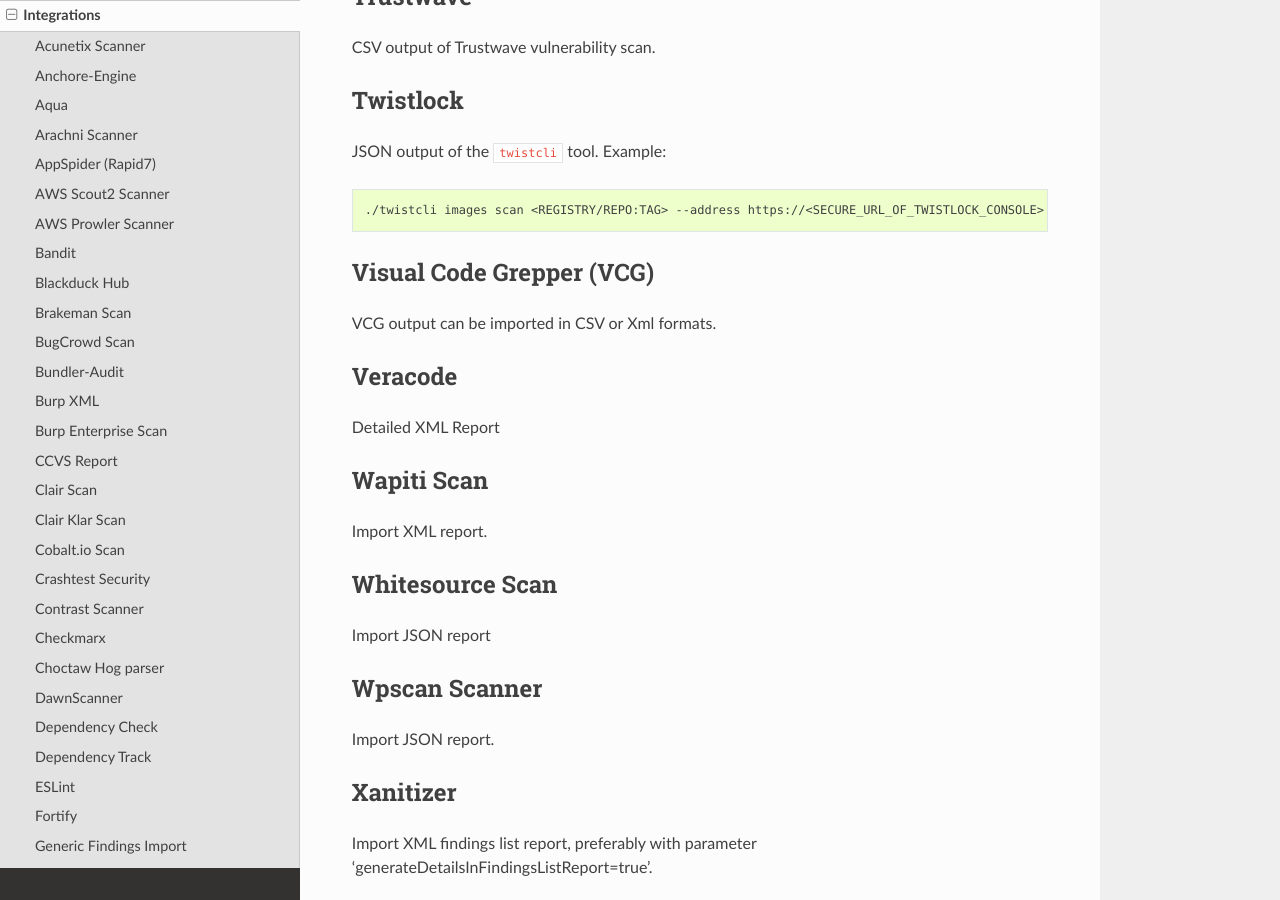
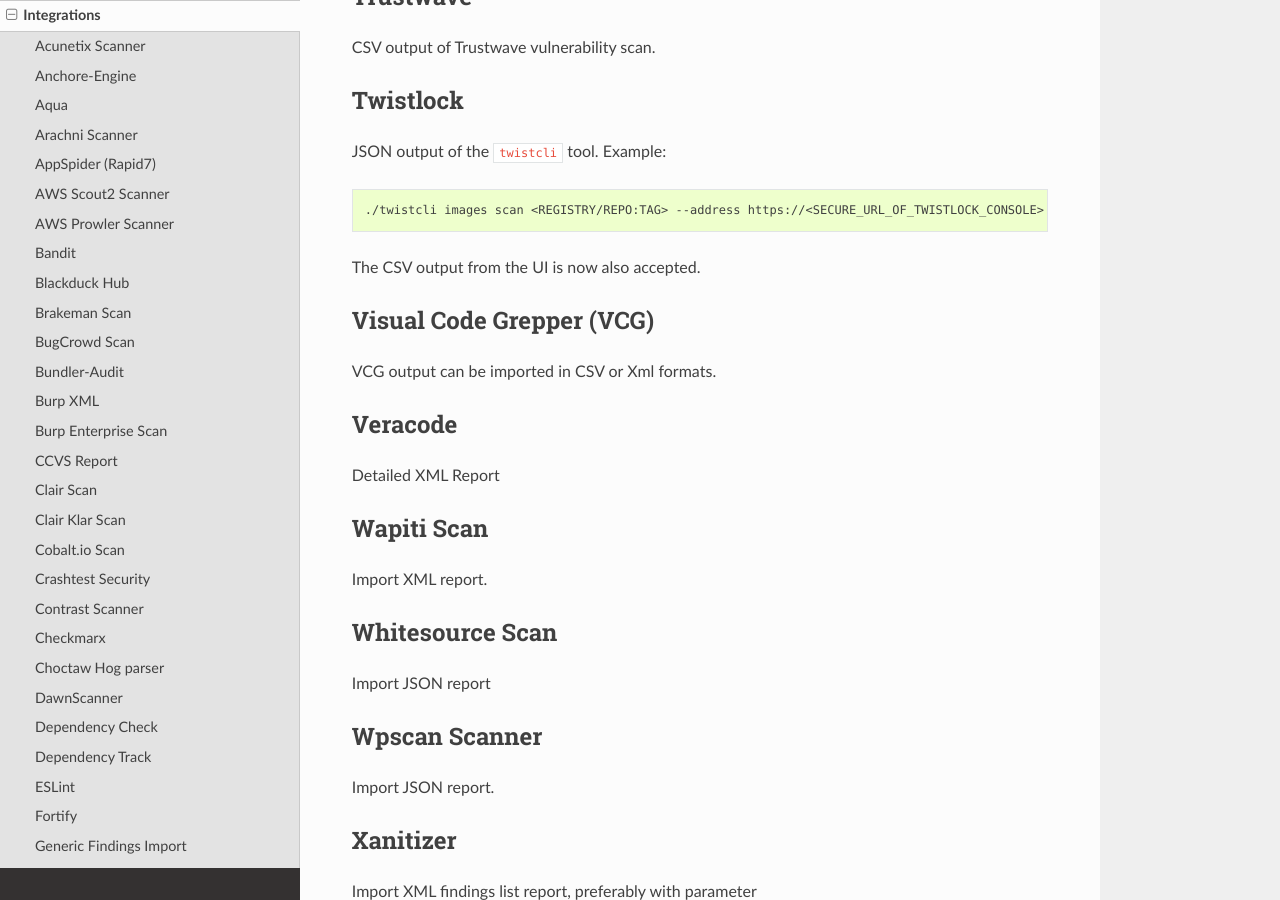
Before and after one commit to DefectDojo/Documentation, a Sphinx documentation site: the page built from docs/integrations.rst, in a window 1280 px wide and 900 px high, scrolled down 8422 px. Built offline with Sphinx 7.4.7 and the Read the Docs theme 2.0.0, drawn with Linux system fonts in a browser that asks for light colours.

Commit message:
adding twistlock CSV info

```diff
--- a/docs/integrations.rst
+++ b/docs/integrations.rst
@@ -320,6 +320,7 @@
 
    ./twistcli images scan <REGISTRY/REPO:TAG> --address https://<SECURE_URL_OF_TWISTLOCK_CONSOLE> --user <USER> --details --output-file=<PATH_TO_SAVE_JSON_FILE>
 
+The CSV output from the UI is now also accepted.
 
 Visual Code Grepper (VCG)
 -------------------------
```
